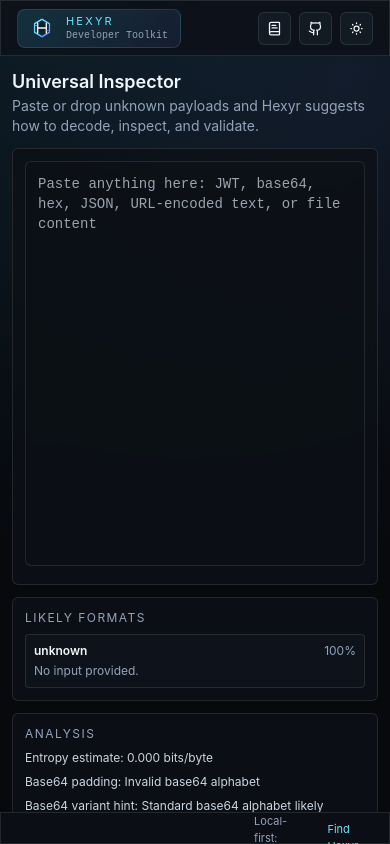
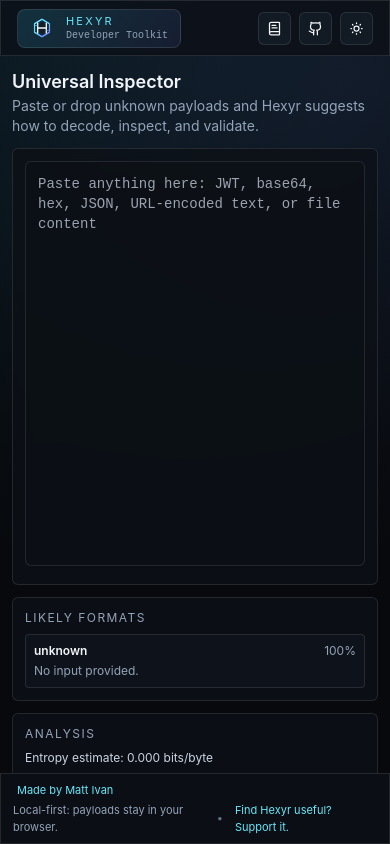
Before and after one commit to neuralnexus/hexyr, a React (Vite) app: page /inspect in a window 390 px wide. Built offline with nearby package versions, Linux system fonts and the light colour scheme.

Commit message:
add-images

```diff
--- a/src/app/App.tsx
+++ b/src/app/App.tsx
@@ -41,9 +41,9 @@
             onOpenPalette={() => setPaletteOpen(true)}
           />
           <AppRoutes />
-          <footer className="glass grid grid-cols-3 items-center px-4 text-[11px] text-slate-400">
-            <span>Ctrl+K Command Palette</span>
-            <span className="text-center">
+          <footer className="glass grid grid-cols-1 gap-1 px-3 py-2 text-[11px] text-slate-400 md:grid-cols-3 md:items-center md:px-4">
+            <span className="hidden md:block">Ctrl+K Command Palette</span>
+            <span className="text-left md:text-center">
               <a
                 href="https://mattivan.com"
                 target="_blank"
@@ -53,7 +53,7 @@
                 Made by Matt Ivan
               </a>
             </span>
-            <span className="flex items-center justify-end gap-2">
+            <span className="flex items-center gap-2 md:justify-end">
               <span>Local-first: payloads stay in your browser.</span>
               <span className="text-slate-500">•</span>
               <a
--- a/src/app/styles/index.css
+++ b/src/app/styles/index.css
@@ -39,7 +39,7 @@
 
 .app-shell {
   @apply grid h-screen min-h-screen overflow-hidden;
-  grid-template-rows: 56px 1fr 32px;
+  grid-template-rows: 56px 1fr auto;
 }
 
 .focus-ring {
```
Also changed, not shown: 4 other files (tests, documents, lock files or other folders).
